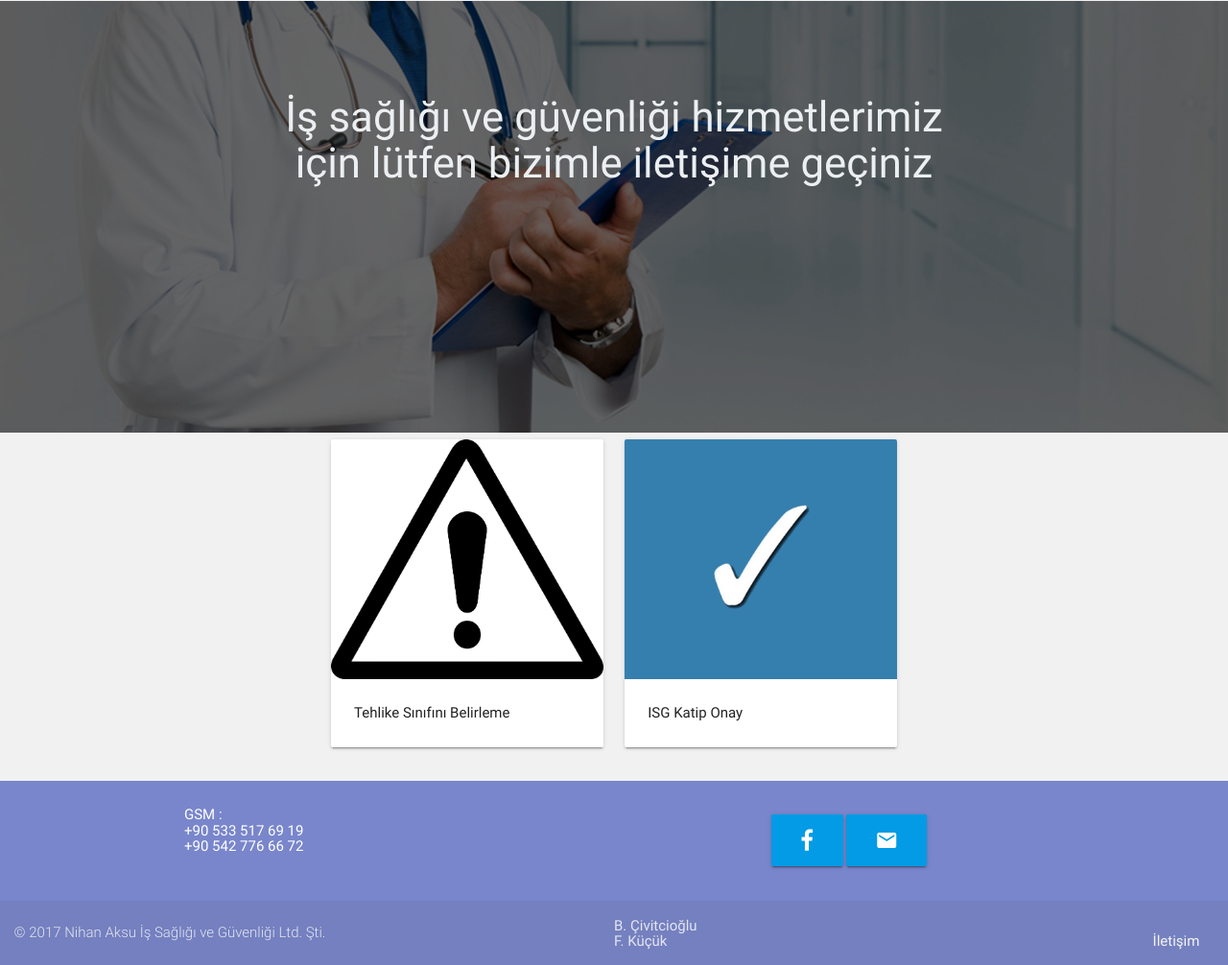
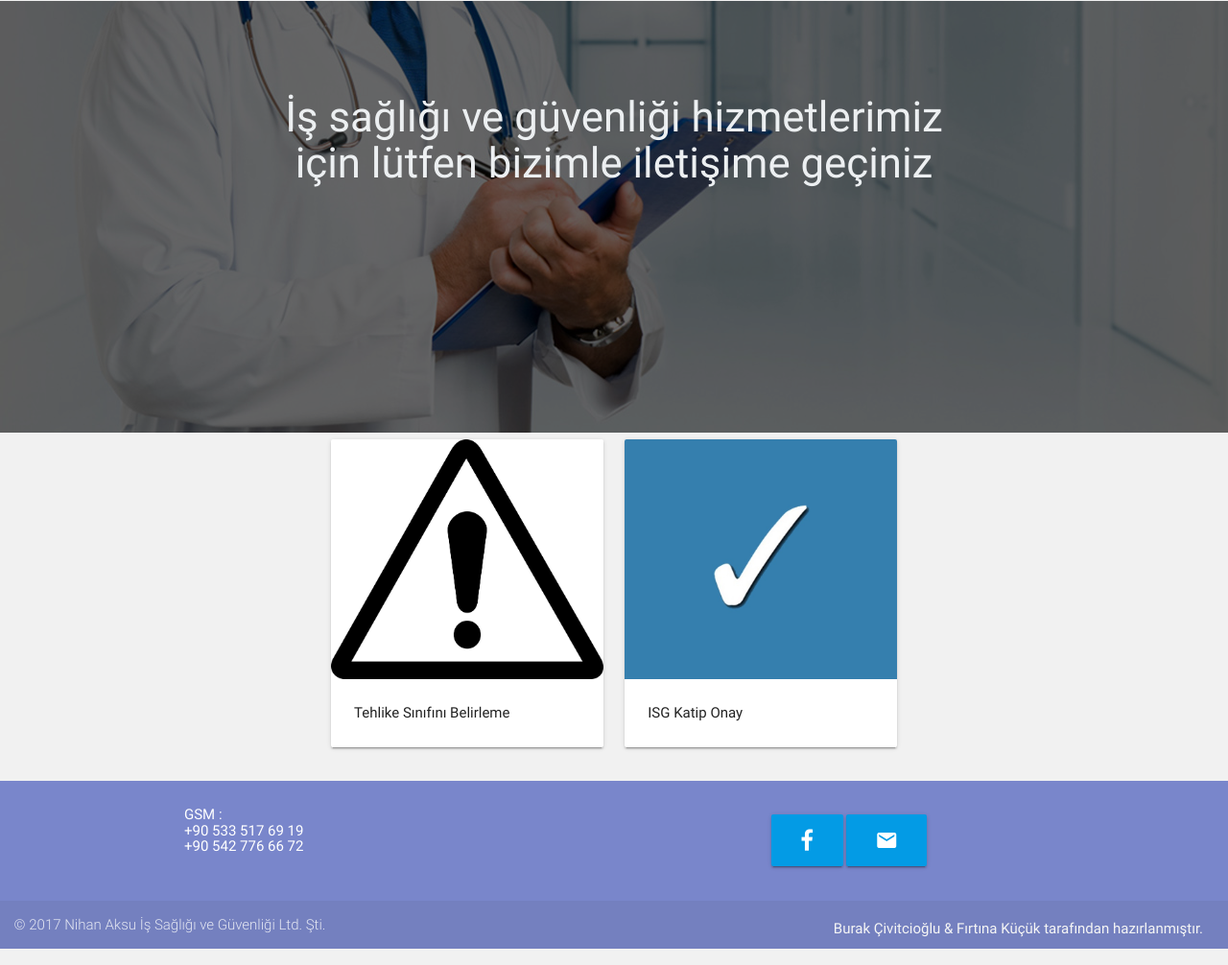
Before and after one commit to firtinapnp/NihanAksuOSGB, a website: page public_html/index.html in a window 1280 px wide. Shown: the part 878-1884 px from the top of the page at 96% size. Drawn offline with nearby package versions, Linux system fonts and the light colour scheme.

Commit message:
footer edited

```diff
--- a/public_html/footer.html
+++ b/public_html/footer.html
@@ -20,9 +20,9 @@
       &nbsp &nbsp © 2017 Nihan Aksu İş Sağlığı ve Güvenliği Ltd. Şti.
     </div>
     <div class="container">
-      <h6>B. Çivitcioğlu <br> F. Küçük <span><a class="grey-text text-lighten-4 right" href="iletisim.html">İletişim &nbsp &nbsp &nbsp &nbsp </a>
+          <h6><span class="grey-text text-lighten-4 right">Burak Çivitcioğlu & Fırtına Küçük tarafından hazırlanmıştır.&nbsp &nbsp &nbsp &nbsp
 </span></h6>
-    </div>
+        </div>
 
   </div>
 </div>
```
